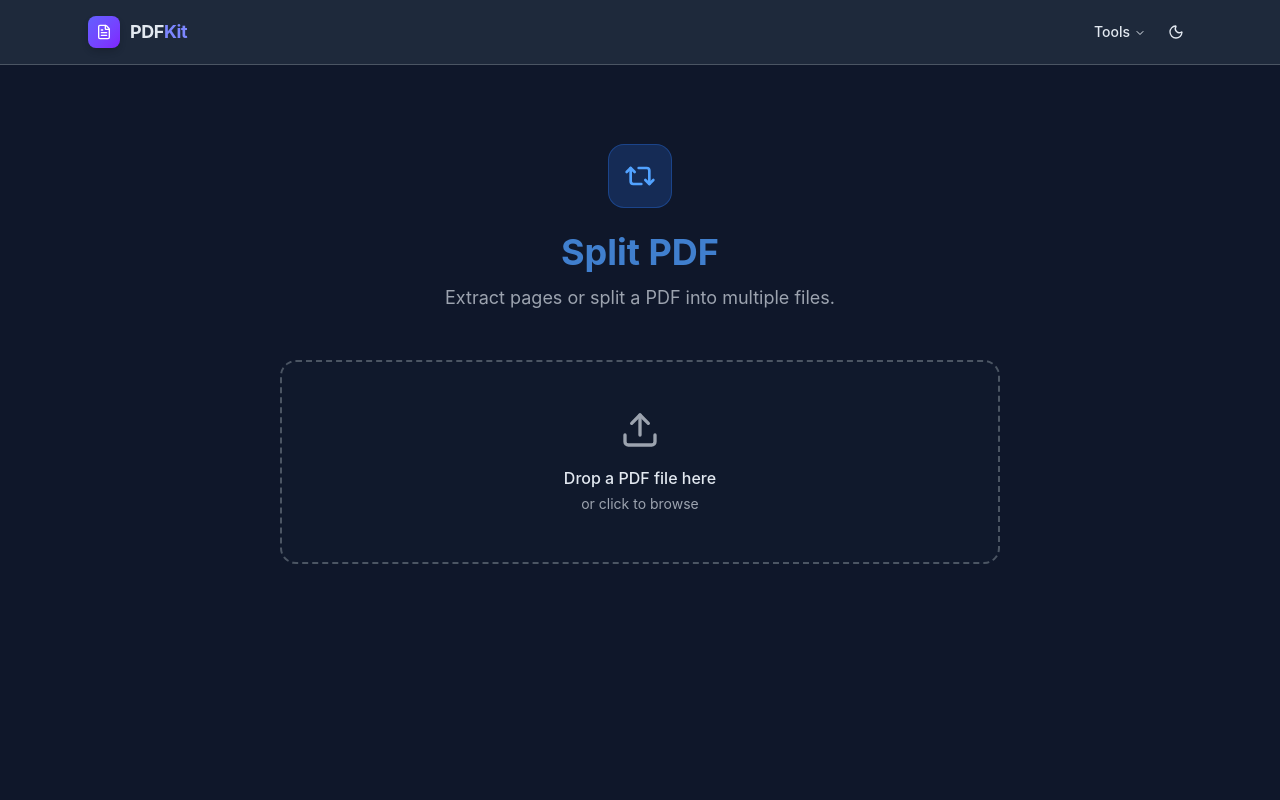
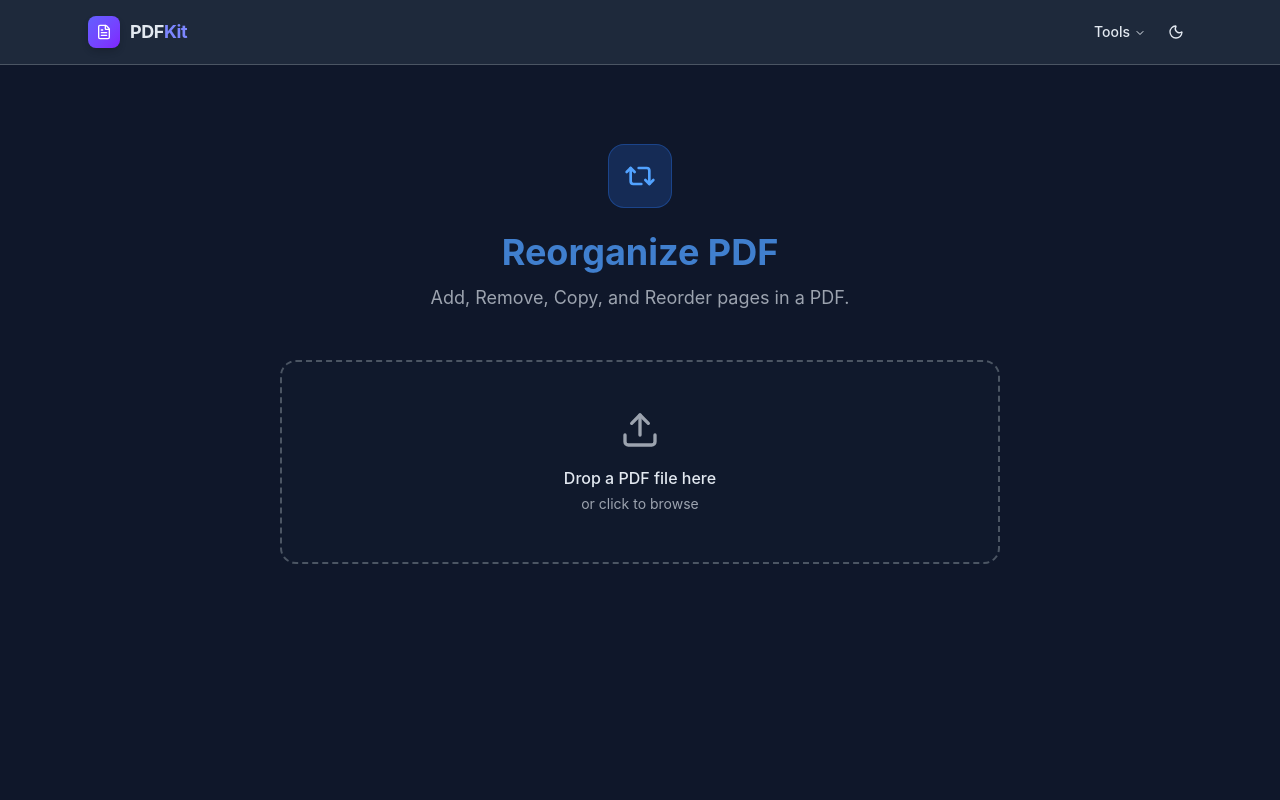
Before and after one commit to Siddhesh-Agarwal/pdf-kit, a React (Vite) app: page /reorganize-pdf in a window 1280 px wide. Shown: the top 800 px of the page. Built offline with nearby package versions, Linux system fonts and the light colour scheme.

Commit message:
Formatting

```diff
--- a/src/routes/reorganize-pdf.tsx
+++ b/src/routes/reorganize-pdf.tsx
@@ -1,8 +1,8 @@
 import { createFileRoute } from "@tanstack/react-router";
+import { Repeat2Icon } from "lucide-react";
 import { useState } from "react";
 import { DropZoneFileInput } from "@/components/DropZoneFileInput";
 import { FileItem } from "@/components/FileItem";
-import { Repeat2Icon } from "lucide-react";
 
 export const Route = createFileRoute("/reorganize-pdf")({
   component: RouteComponent,
@@ -24,20 +24,15 @@ function RouteComponent() {
           <div className="inline-flex items-center justify-center w-16 h-16 rounded-2xl bg-blue-500/20 border border-blue-500/30 mb-6">
             <Repeat2Icon className="w-8 h-8 text-blue-400" />
           </div>
-          <h1 className="text-4xl font-bold text-blue-400/75 bg-clip-text mb-3">
-            Split PDF
-          </h1>
+          <h1 className="text-4xl font-bold text-blue-400/75 bg-clip-text mb-3">Reorganize PDF</h1>
           <p className="text-muted-foreground text-lg">
-            Extract pages or split a PDF into multiple files.
+            Add, Remove, Copy, and Reorder pages in a PDF.
           </p>
         </div>
 
         {/* Drop Zone */}
         {!file ? (
-          <DropZoneFileInput
-            multiple={false}
-            onFilesChanged={handleFileAdded}
-          />
+          <DropZoneFileInput multiple={false} onFilesChanged={handleFileAdded} />
         ) : (
           <div className="space-y-6">
             {/* Selected File Card */}
--- a/src/worker.ts
+++ b/src/worker.ts
@@ -8,5 +8,5 @@ export default {
     if (assetResponse.status !== 404) return assetResponse;
 
     return env.ASSETS.fetch(new Request(new URL("/index.html", url.origin)));
-  }
+  },
 };
```
